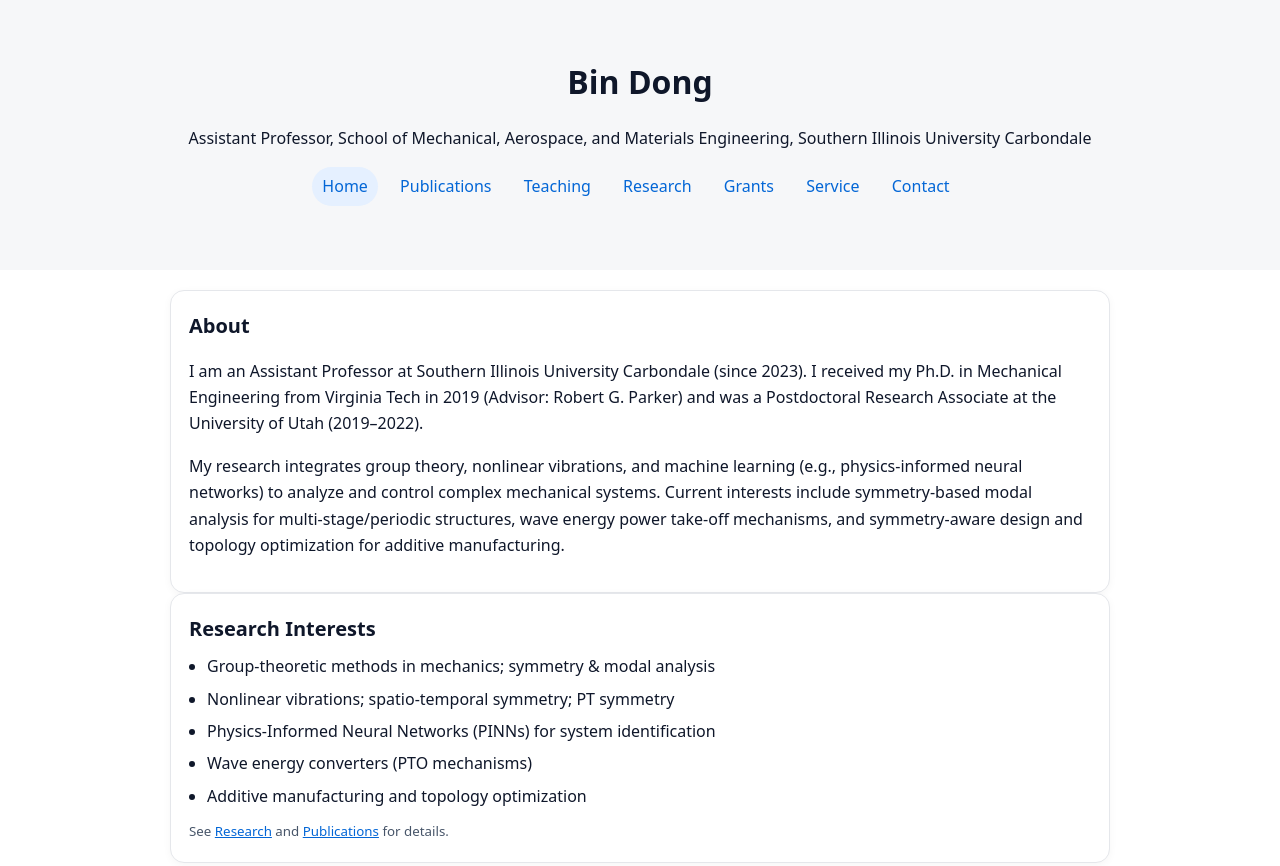
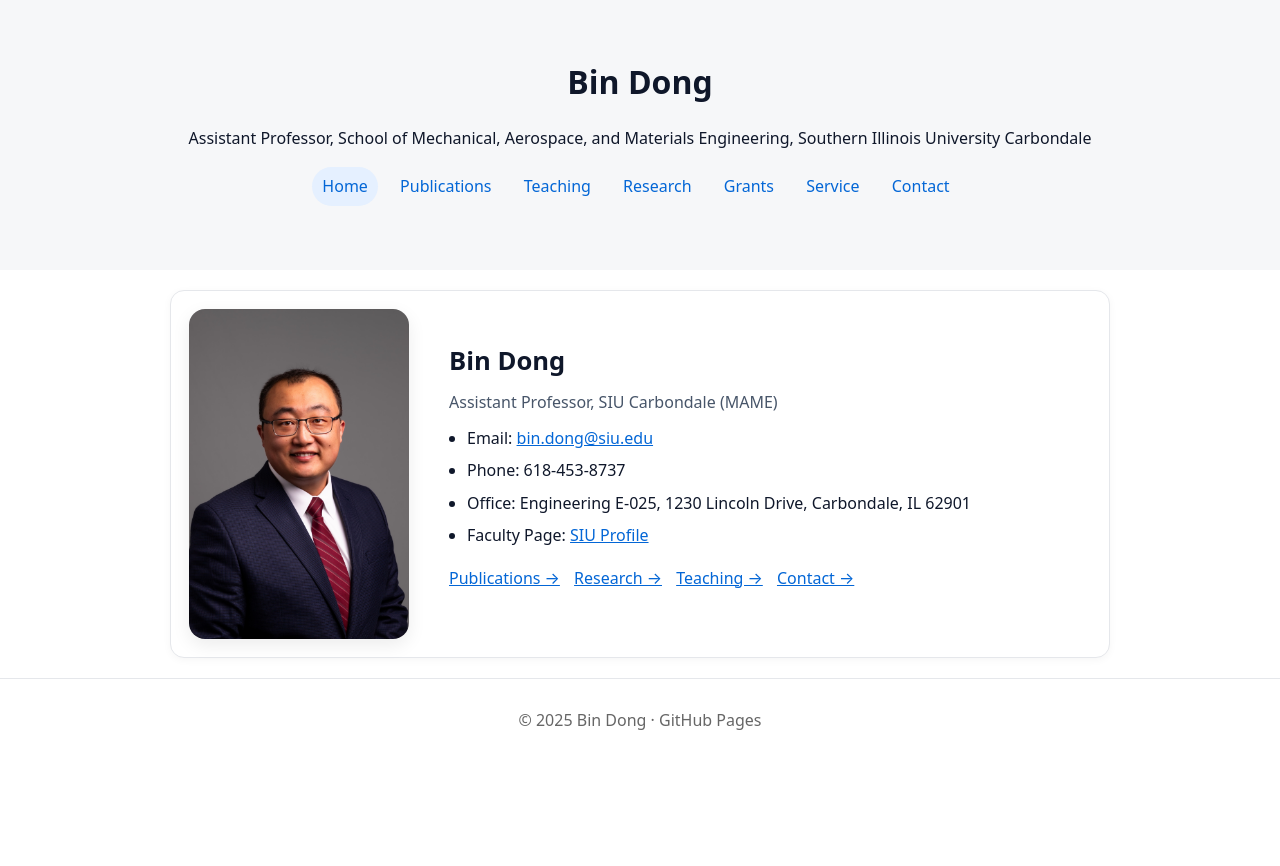
Before and after one commit to Bin-SIUC/Bin-SIUC.github.io, a plain HTML site: page index.html in a window 1280 px wide. Shown: the top 866 px of the page. After the commit the page ends 800 px from the top, so only its background shows below. Drawn offline with Linux system fonts and the light colour scheme.

Commit message:
Add files via upload

```diff
--- a/index.html
+++ b/index.html
@@ -24,21 +24,24 @@
   </header>
   <main class="container">
 
-<section class="card">
-  <h2>About</h2>
-  <p>I am an Assistant Professor at Southern Illinois University Carbondale (since 2023). I received my Ph.D. in Mechanical Engineering from Virginia Tech in 2019 (Advisor: Robert G. Parker) and was a Postdoctoral Research Associate at the University of Utah (2019–2022).</p>
-  <p>My research integrates group theory, nonlinear vibrations, and machine learning (e.g., physics-informed neural networks) to analyze and control complex mechanical systems. Current interests include symmetry-based modal analysis for multi-stage/periodic structures, wave energy power take-off mechanisms, and symmetry-aware design and topology optimization for additive manufacturing.</p>
-</section>
-<section class="card">
-  <h2>Research Interests</h2>
-  <ul>
-    <li>Group-theoretic methods in mechanics; symmetry & modal analysis</li>
-    <li>Nonlinear vibrations; spatio-temporal symmetry; PT symmetry</li>
-    <li>Physics-Informed Neural Networks (PINNs) for system identification</li>
-    <li>Wave energy converters (PTO mechanisms)</li>
-    <li>Additive manufacturing and topology optimization</li>
-  </ul>
-  <small class="muted">See <a href="research.html">Research</a> and <a href="publications.html">Publications</a> for details.</small>
+<section class="card hero">
+  <img src="portrait.jpg" alt="Portrait of Bin Dong" />
+  <div class="info">
+    <h2 class="name">Bin Dong</h2>
+    <p class="title">Assistant Professor, SIU Carbondale (MAME)</p>
+    <ul>
+      <li>Email: <a href="mailto:bin.dong@siu.edu">bin.dong@siu.edu</a></li>
+      <li>Phone: 618-453-8737</li>
+      <li>Office: Engineering E-025, 1230 Lincoln Drive, Carbondale, IL 62901</li>
+      <li>Faculty Page: <a href="https://engineering.siu.edu/me/faculty-staff/faculty/dong.php" target="_blank" rel="noopener">SIU Profile</a></li>
+    </ul>
+    <p class="links">
+      <a href="publications.html">Publications →</a>
+      <a href="research.html">Research →</a>
+      <a href="teaching.html">Teaching →</a>
+      <a href="contact.html">Contact →</a>
+    </p>
+  </div>
 </section>
 
   </main>
--- a/style.css
+++ b/style.css
@@ -16,3 +16,17 @@ li{margin:6px 0}
 footer{padding:28px;text-align:center;color:#666;border-top:1px solid #e5e7eb}
 a{color:var(--link)}
 small.muted{color:var(--muted)}
+
+
+/* Home basic info layout */
+.hero{display:grid;grid-template-columns:1fr;gap:20px;align-items:center}
+.hero img{width:220px;max-width:40vw;border-radius:16px;display:block;margin:0 auto;box-shadow:0 6px 18px rgba(0,0,0,.08)}
+.hero .info{font-size:1rem}
+.hero .name{font-size:1.6rem;margin:0 0 6px}
+.hero .title{color:#475569;margin:0 0 10px}
+.hero .links a{margin-right:10px}
+
+@media (min-width:820px){
+  .hero{grid-template-columns:240px 1fr}
+  .hero img{margin:0}
+}
```
Also changed, not shown: portrait.jpg (added).
